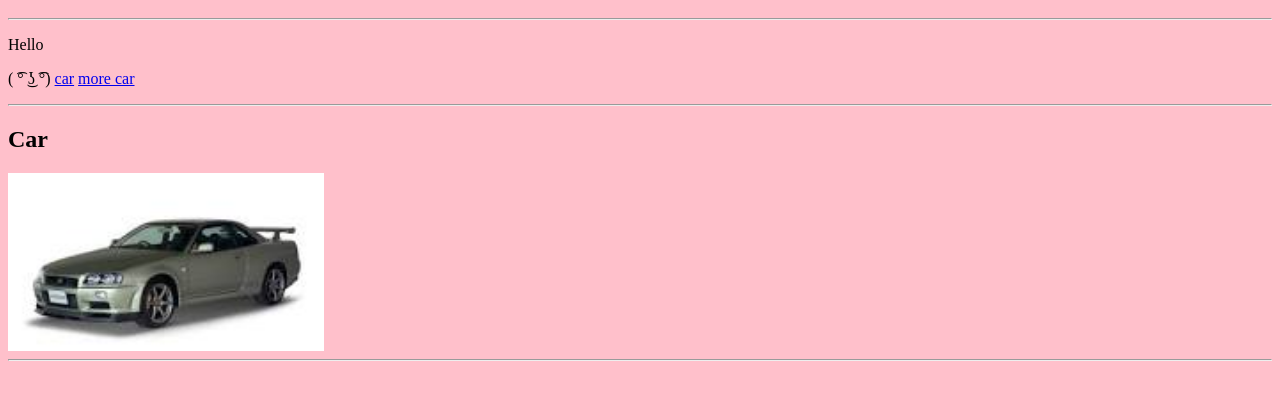
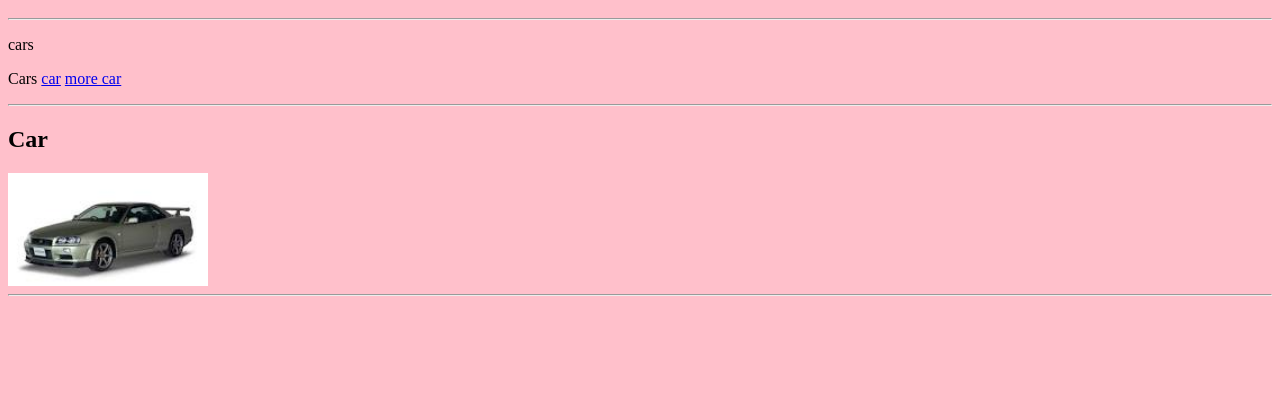
Before and after one commit to hoangjas000/hoang, a plain HTML site: page Car.html in a window 1280 px wide. Shown: the part 48-448 px from the top of the page. Drawn offline with Linux system fonts and the light colour scheme.

Commit message:
Update and rename index.html to Car.html

```diff
--- a/index.html
+++ b/Car.html
@@ -4,8 +4,8 @@
   <body>
     <h1>Welcome!</h1>
     <hr>
-    <p>Hello
-    <p>( ͡° ͜ʖ ͡°)
+    <p>cars
+    <p>Cars
       <a href=https://bit.ly/30GN3zC">car</a>
       <a href=https://bit.ly/2Wexccr">more car</a>
     <hr>
@@ -13,7 +13,7 @@
     <h2> Car</h2>
 
     <a href="nissan.jpeg">
-    <img src="nissan.jpeg"width="25%">
+    <img src="nissan.jpeg"width="200">
     </a>
 
     <hr>
```
